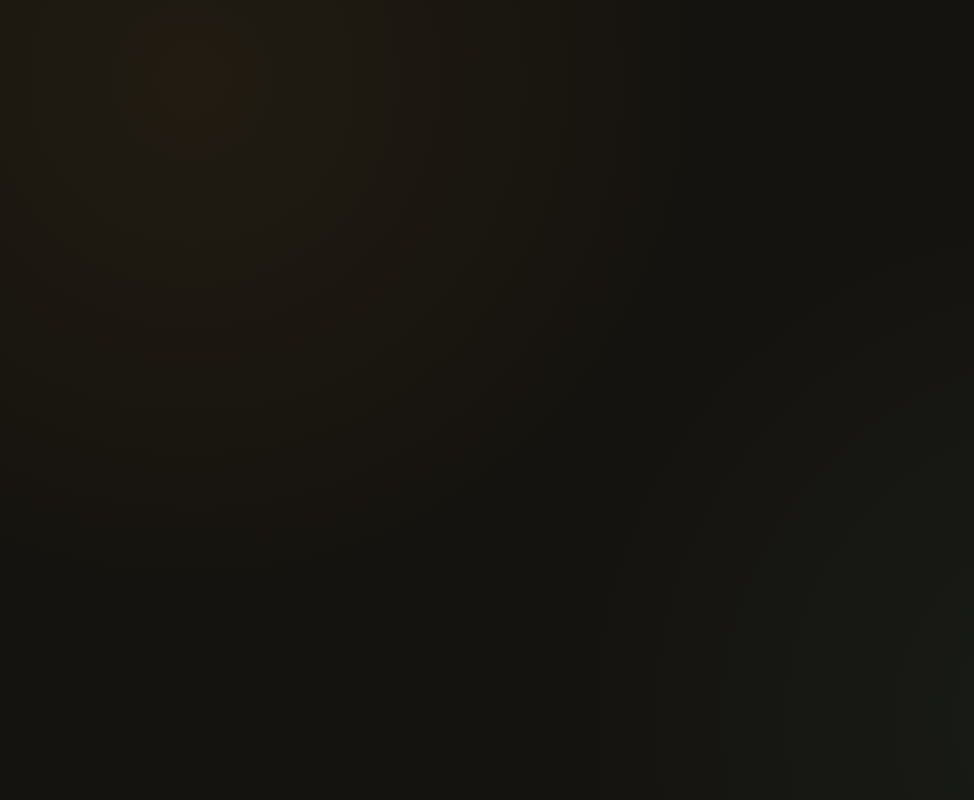
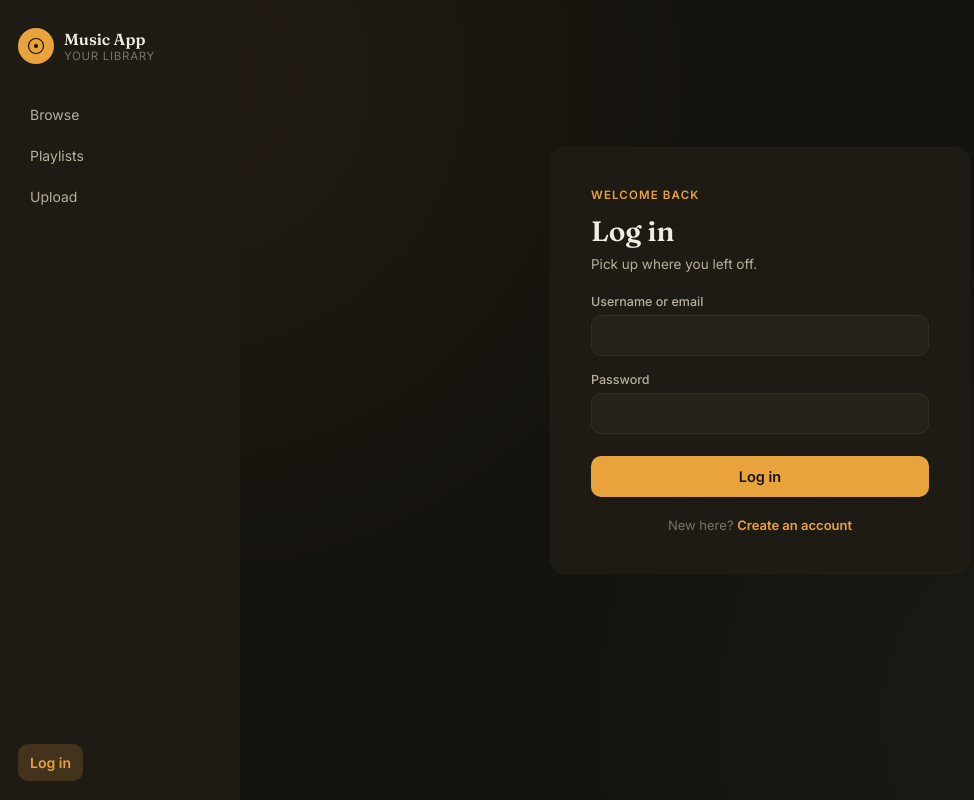
Before and after one commit to fuzail-92/music-app, a React (Vite) app in the folder frontend/: page /login in a window 1280 px wide. Before the commit this address had no page. Shown: the whole page, without its empty margins (0-974 px from the left). Built offline with nearby package versions, Linux system fonts and the light colour scheme.

Commit message:
feat: add login page

```diff
--- a/frontend/src/App.jsx
+++ b/frontend/src/App.jsx
@@ -2,6 +2,7 @@ import { BrowserRouter, Routes, Route } from "react-router-dom";
 import { AuthProvider } from "./context/AuthContext";
 import Layout from "./components/Layout";
 import Register from "./pages/Register";
+import Login from "./pages/Login";
 
 function Home() {
   return (
@@ -19,6 +20,7 @@ function App() {
           <Route path="/" element={<Layout />}>
             <Route index element={<Home />} />
             <Route path="register" element={<Register />} />
+            <Route path="login" element={<Login />} />
           </Route>
         </Routes>
       </BrowserRouter>
--- /dev/null
+++ b/frontend/src/pages/Login.jsx
@@ -0,0 +1,73 @@
+import { useState } from "react";
+import { useNavigate, Link } from "react-router-dom";
+import api from "../api/axios";
+import { useAuth } from "../context/AuthContext";
+
+function Login() {
+  const [form, setForm] = useState({ username: "", password: "" });
+  const [error, setError] = useState("");
+  const [loading, setLoading] = useState(false);
+  const navigate = useNavigate();
+  const { login } = useAuth();
+
+  function updateField(key, value) {
+    setForm((prev) => ({ ...prev, [key]: value }));
+  }
+
+  async function handleSubmit(e) {
+    e.preventDefault();
+    setError("");
+    setLoading(true);
+    try {
+      const res = await api.post("/auth/login", form);
+      login(res.data.user);
+      navigate("/");
+    } catch (err) {
+      setError(err.response?.data?.message || "Something went wrong");
+    } finally {
+      setLoading(false);
+    }
+  }
+
+  return (
+    <div className="auth-page">
+      <form className="auth-card" onSubmit={handleSubmit}>
+        <div className="auth-eyebrow">Welcome back</div>
+        <h1 className="auth-title">Log in</h1>
+        <p className="auth-sub">Pick up where you left off.</p>
+
+        <div className="field">
+          <label>Username or email</label>
+          <input
+            type="text"
+            value={form.username}
+            onChange={(e) => updateField("username", e.target.value)}
+            required
+          />
+        </div>
+
+        <div className="field">
+          <label>Password</label>
+          <input
+            type="password"
+            value={form.password}
+            onChange={(e) => updateField("password", e.target.value)}
+            required
+          />
+        </div>
+
+        {error && <div className="auth-error">{error}</div>}
+
+        <button type="submit" className="btn-primary" disabled={loading}>
+          {loading ? "Logging in…" : "Log in"}
+        </button>
+
+        <p className="auth-switch">
+          New here? <Link to="/register">Create an account</Link>
+        </p>
+      </form>
+    </div>
+  );
+}
+
+export default Login;
```
